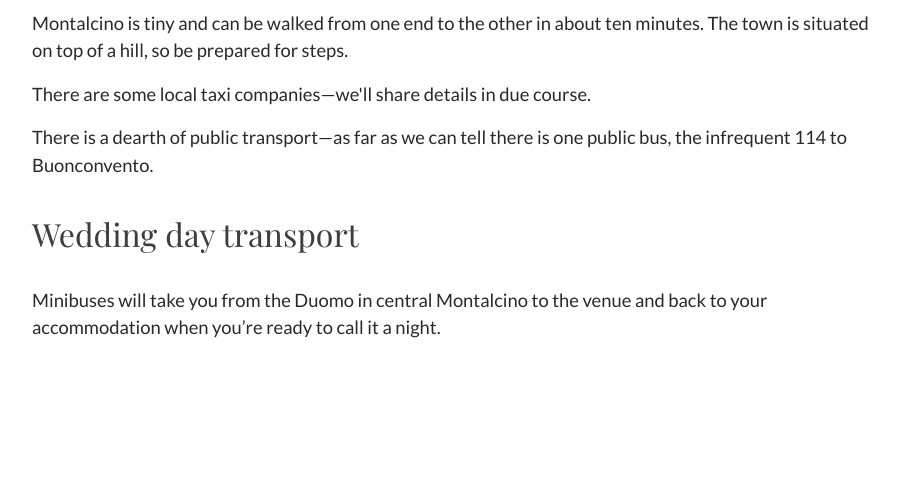
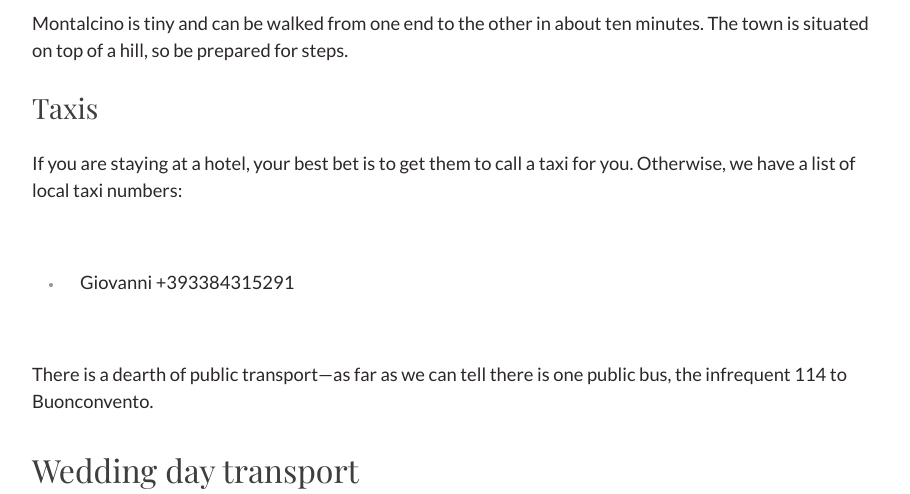
Before and after one commit to blairnangle/wedding, a Gatsby site: page /travel in a window 1280 px wide. Shown: the part 701-1195 px from the top of the page, without its empty margins (178-1088 px from the left). Before the commit the page ends 1155 px from the top, so only its background shows below. Built offline with nearby package versions, Linux system fonts and the light colour scheme; Gatsby itself is replaced by a stand-in of ours.

Commit message:
Add first taxi number to travel tab

```diff
--- a/src/pages/travel.jsx
+++ b/src/pages/travel.jsx
@@ -20,8 +20,12 @@ function TravelPage() {
       <p>
         Montalcino is tiny and can be walked from one end to the other in about ten minutes. The town is situated on top of a hill, so be prepared for steps.
       </p>
+      <h4>Taxis</h4>
       <p>
-        There are some local taxi companies—we'll share details in due course.
+        If you are staying at a hotel, your best bet is to get them to call a taxi for you. Otherwise, we have a list of local taxi numbers:
+        <ul>
+          <li>Giovanni +393384315291</li>
+        </ul>
       </p>
       <p>
         There is a dearth of public transport—as far as we can tell there is one public bus, the infrequent 114 to Buonconvento.
```
